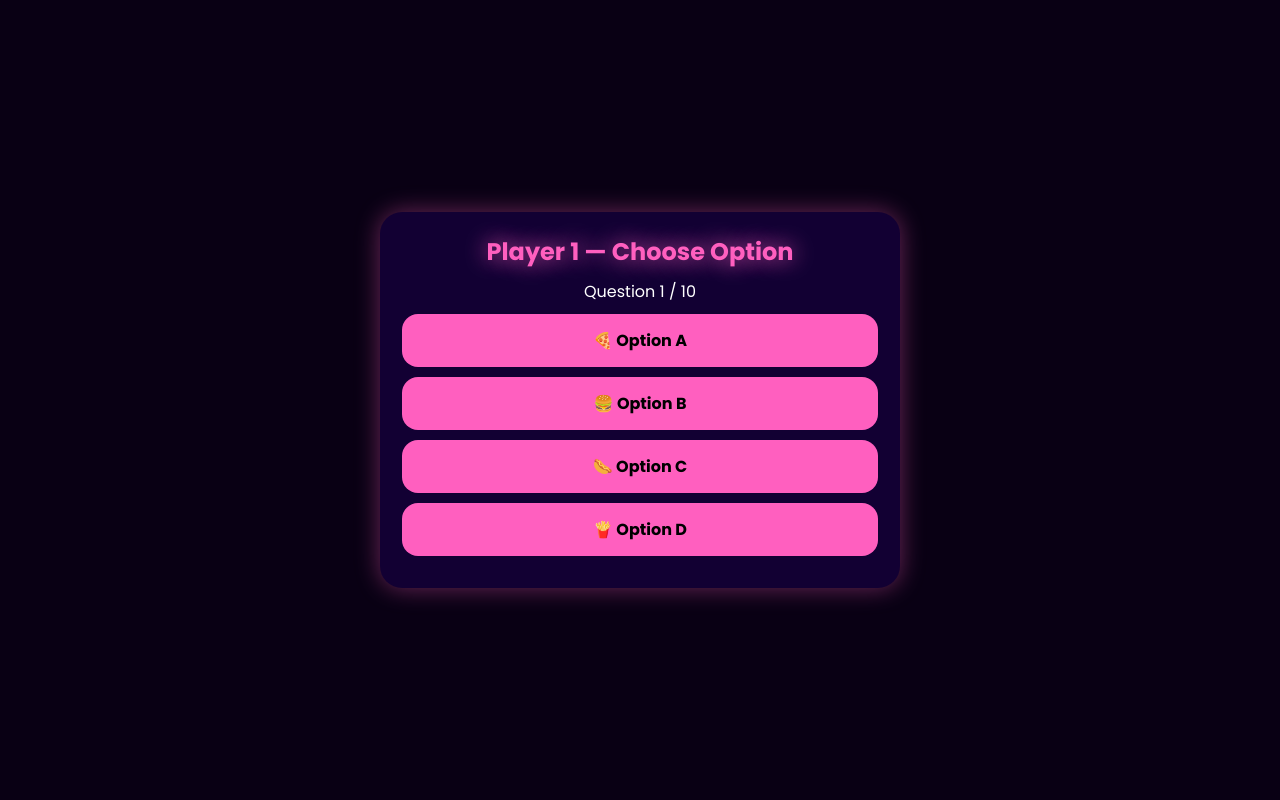
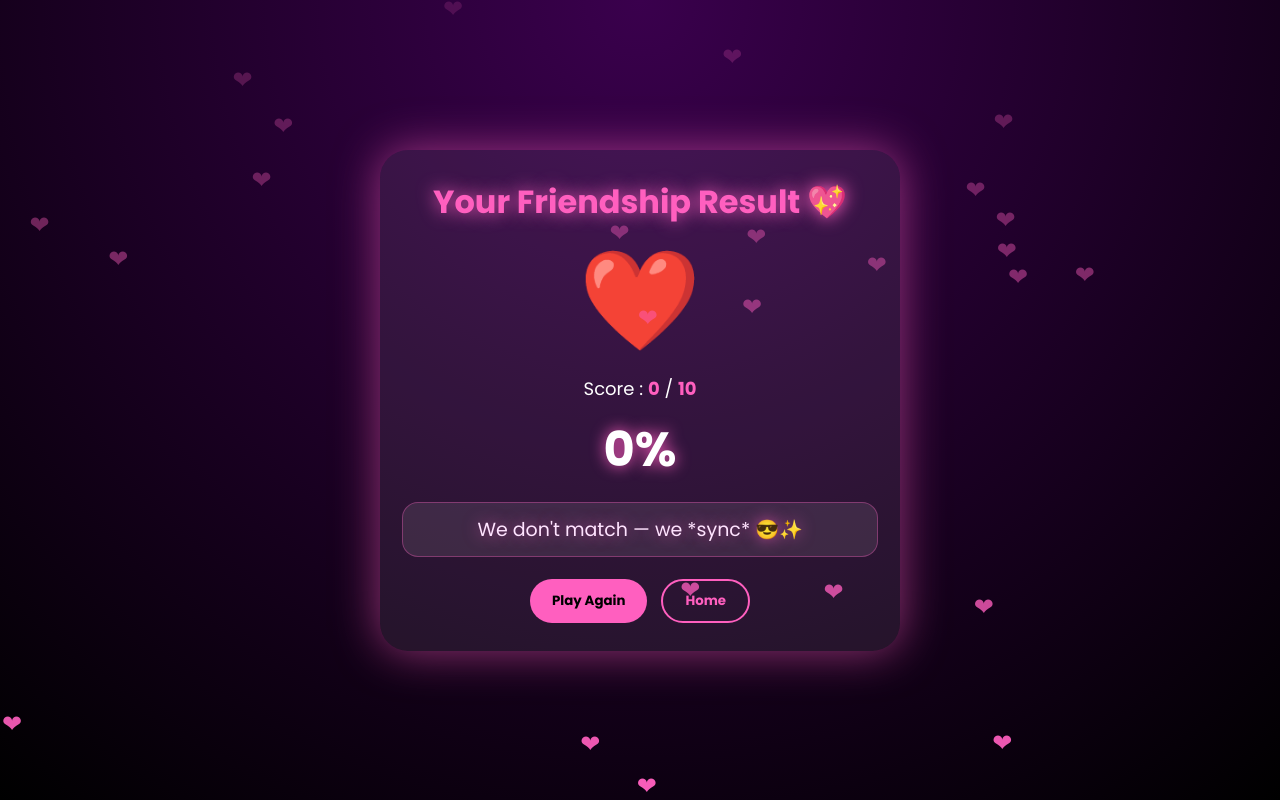
Before and after one commit to rdharanesh-axew/game, a plain HTML site: page result.html in a window 1280 px wide. Drawn offline with Linux system fonts and the light colour scheme.

Commit message:
finalllllyyyy

```diff
--- a/result.html
+++ b/result.html
@@ -1,140 +1,180 @@
 <!DOCTYPE html>
-<html lang="en">
+<html>
 <head>
-<meta charset="UTF-8">
-<meta name="viewport" content="width=device-width,initial-scale=1.0">
-<title>Friendship Match Game 💖</title>
+<title>Friendship Result 💖</title>
 
 <link href="https://fonts.googleapis.com/css2?family=Poppins:wght@400;700&display=swap" rel="stylesheet">
 
 <style>
 *{margin:0;padding:0;box-sizing:border-box;font-family:'Poppins',sans-serif}
-body{background:#090014;color:#fff;text-align:center;min-height:100vh;display:flex;align-items:center;justify-content:center;padding:15px}
 
-/* screens */
-.screen{display:none;width:100%;max-width:520px;background:#120033;padding:22px;border-radius:22px;box-shadow:0 0 25px rgba(255,95,191,.4)}
-.active{display:block}
+body{
+  min-height:100vh;
+  background:radial-gradient(circle at top,#3a004d,#000);
+  display:flex;
+  justify-content:center;
+  align-items:center;
+  color:#fff;
+  overflow:hidden;
+}
+
+/* CARD */
+.card{
+  max-width:520px;
+  width:92%;
+  background:rgba(255,255,255,.08);
+  padding:28px 22px;
+  border-radius:28px;
+  text-align:center;
+  box-shadow:0 0 45px rgba(255,95,191,.55);
+}
 
 /* Title */
-h2{color:#ff5fbf;margin-bottom:10px;text-shadow:0 0 22px #ff5fbf}
+h1{
+  color:#ff5fbf;
+  text-shadow:0 0 18px #ff5fbf;
+  margin-bottom:6px;
+}
 
-/* cards */
-.option{background:#ff5fbf;margin:10px 0;padding:14px;border-radius:16px;color:#000;font-weight:700;cursor:pointer;transition:.25s}
-.option:hover{transform:scale(1.05);background:#fff}
+/* Heart */
+.bigHeart{
+  font-size:86px;
+  animation:beat 1.2s infinite;
+  margin:10px 0;
+}
+@keyframes beat{
+  0%{transform:scale(1)}
+  50%{transform:scale(1.25)}
+  100%{transform:scale(1)}
+}
 
-/* Result */
-.match{color:#71ff71;font-weight:700}
-.nomatch{color:#ff6f6f;font-weight:700}
-table{width:100%;margin-top:15px;border-collapse:collapse}
-td,th{padding:6px}
+/* Score */
+.score{font-size:18px;margin-top:4px}
+.score span{color:#ff5fbf;font-weight:700}
+
+/* Percent */
+.percent{
+  font-size:48px;
+  margin:12px 0 16px;
+  font-weight:800;
+  text-shadow:0 0 15px #ff5fbf;
+}
+
+/* Quote — styled & glowing */
+.quote{
+  font-size:19px;
+  color:#ffe4ff;
+  margin:8px 0 22px;
+  padding:12px 14px;
+  background:rgba(255,255,255,.09);
+  border-radius:16px;
+  border:1px solid rgba(255,95,191,.35);
+  text-shadow:0 0 16px rgba(255,95,191,.65);
+}
 
 /* Buttons */
-button{margin-top:15px;padding:10px 20px;border-radius:20px;border:none;cursor:pointer;font-weight:700}
+.buttons{display:flex;gap:14px;justify-content:center}
+button{
+  padding:10px 22px;
+  border-radius:24px;
+  font-weight:600;
+  border:none;
+  cursor:pointer;
+}
 .play{background:#ff5fbf;color:#000}
+.home{background:transparent;border:2px solid #ff5fbf;color:#ff5fbf}
+.home:hover{background:#ff5fbf;color:#000}
+
+/* Floating Hearts */
+.heart{
+  position:fixed;
+  bottom:-30px;
+  font-size:24px;
+  color:#ff5fbf;
+  animation:floatUp linear infinite;
+  opacity:.9;
+}
+@keyframes floatUp{
+  from{transform:translateY(0);opacity:1}
+  to{transform:translateY(-120vh);opacity:0}
+}
 </style>
 </head>
 
 <body>
 
-<div id="gameScreen" class="screen active">
-  <h2 id="title">Player 1 — Choose Option</h2>
-  <p id="count">Question 1 / 10</p>
+<div class="card">
 
-  <div class="option" onclick="choose('A')">🍕 Option A</div>
-  <div class="option" onclick="choose('B')">🍔 Option B</div>
-  <div class="option" onclick="choose('C')">🌭 Option C</div>
-  <div class="option" onclick="choose('D')">🍟 Option D</div>
-</div>
+  <h1>Your Friendship Result 💖</h1>
 
-<div id="resultScreen" class="screen">
-  <h2>Friendship Match Result 💖</h2>
-  <h1 id="percent">0%</h1>
+  <div class="bigHeart">❤️</div>
 
-  <table id="table"></table>
+  <div class="score">
+    Score : <span id="score">0</span> / <span id="total">10</span>
+  </div>
 
-  <button class="play" onclick="restart()">Play Again</button>
+  <div class="percent" id="percent">0%</div>
+
+  <div class="quote" id="quote">Loading...</div>
+
+  <div class="buttons">
+    <button class="play" onclick="playAgain()">Play Again</button>
+    <button class="home" onclick="goHome()">Home</button>
+  </div>
+
 </div>
 
 <script>
-// ------------------ DATA ------------------
-let p1 = JSON.parse(localStorage.getItem("player1")) || [];
-let p2 = JSON.parse(localStorage.getItem("player2")) || [];
-let current = localStorage.getItem("currentPlayer") || "1";
+// -------- GET DATA FROM URL ----------
+const params = new URLSearchParams(window.location.search);
+let score = Number(params.get("score")) || 0;
+let percent = Number(params.get("percent")) || 0;
 let total = 10;
 
-// ------------------ GAME UI ------------------
-function updateUI(){
-  document.getElementById("title").innerText =
-    current==="1" ? "Player 1 — Choose Option" : "Player 2 — Choose Option";
+// ---- Clamp values ----
+if(score<0) score=0;
+if(score>total) score=total;
+if(percent<0) percent=0;
+if(percent>100) percent=100;
 
-  let c = current==="1" ? p1.length : p2.length;
-  document.getElementById("count").innerText = "Question "+(c+1)+" / "+total;
-}
-updateUI();
+// ---- Show on screen ----
+document.getElementById("score").innerText = score;
+document.getElementById("total").innerText = total;
+document.getElementById("percent").innerText = percent + "%";
 
-// ------------------ CHOOSE ------------------
-function choose(val){
+// -------- QUOTES (trendy 2025 😎) ------
+const quotes = [
+ "Our vibe matched like magic ✨💞",
+ "Two hearts — one wavelength 💫❤️",
+ "Friendship level 🔥 100% feelings",
+ "Silence also talks between us 💌",
+ "We glow together, not alone 🌟",
+ "This bond runs deeper than words 💖",
+ "Your energy fits my soul 💫",
+ "Pure connection — zero drama 💎",
+ "Some people feel like home 🏡❤️",
+ "We don't match — we *sync* 😎✨"
+];
 
-  if(current==="1"){
-    if(p1.length>=10) return;
-    p1.push(val);
-    localStorage.setItem("player1",JSON.stringify(p1));
-    if(p1.length===10){
-      current="2";
-      localStorage.setItem("currentPlayer","2");
-      alert("Player 2 turn starts!");
-    }
-  }
+// percent-based message tweak
+let q = quotes[Math.floor(Math.random()*quotes.length)];
+if(percent === 100) q = "Perfect Soul Sync 💯💖";
+else if(percent >= 70) q = "Golden Level Match ✨💛";
 
-  else{
-    if(p2.length>=10) return;
-    p2.push(val);
-    localStorage.setItem("player2",JSON.stringify(p2));
-    if(p2.length===10){
-      showResult();
-      return;
-    }
-  }
-  updateUI();
-}
+document.getElementById("quote").innerText = q;
 
-// ------------------ RESULT ------------------
-function showResult(){
+// ---------- BUTTONS ----------
+function playAgain(){ window.location.href="lobby.html"; }
+function goHome(){ window.location.href="index.html"; }
 
-  document.getElementById("gameScreen").classList.remove("active");
-  document.getElementById("resultScreen").classList.add("active");
-
-  let matches = 0;
-  let html = "<tr><th>#</th><th>Player 1</th><th>Player 2</th><th>Status</th></tr>";
-
-  for(let i=0;i<total;i++){
-    let a = p1[i] || "-";
-    let b = p2[i] || "-";
-    let ok = (a===b);
-    if(ok) matches++;
-
-    html += `
-      <tr>
-        <td>${i+1}</td>
-        <td>${a}</td>
-        <td>${b}</td>
-        <td class="${ok?'match':'nomatch'}">${ok?'Match ❤️':'No Match'}</td>
-      </tr>
-    `;
-  }
-
-  document.getElementById("table").innerHTML = html;
-
-  let percent = Math.round((matches/total)*100);
-  document.getElementById("percent").innerText = percent+"%";
-}
-
-// ------------------ RESET ------------------
-function restart(){
-  localStorage.removeItem("player1");
-  localStorage.removeItem("player2");
-  localStorage.setItem("currentPlayer","1");
-  location.reload();
+// -------- HEART FLOAT EFFECT ----------
+for(let i=0;i<28;i++){
+ let h=document.createElement("div");
+ h.className="heart";
+ h.innerHTML="❤";
+ h.style.left=Math.random()*100+"vw";
+ h.style.animationDuration=4+Math.random()*6+"s";
+ document.body.appendChild(h);
 }
 </script>
 
```
